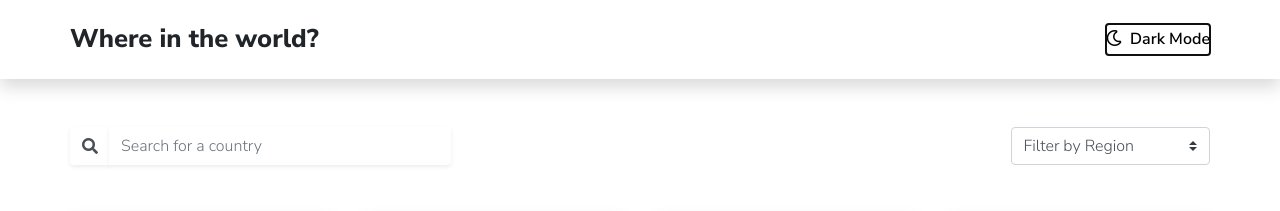
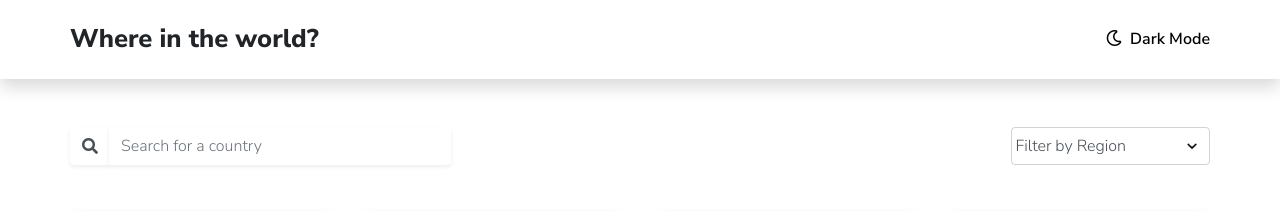
Before and after one commit to macu-dev/rest-countries-api, a website: page index.html in a window 1280 px wide. Both pictures are taken after a click on the button "Dark Mode". Shown: the top 211 px of the page. Drawn offline with nearby package versions, Linux system fonts and the light colour scheme.

Commit message:
se agrego icono, y se cambio el icono al select

```diff
--- a/assets/css/main.css
+++ b/assets/css/main.css
@@ -35,6 +35,10 @@ body{
   font-weight:var(--semiBold);
 }
 
+button:focus{
+  outline:none !important;
+}
+
 
 /* input */
 .form__input {
@@ -45,7 +49,13 @@ body{
 
 .form__select {
   width: 35%;
+  -moz-appearance:none; /* Firefox */
+  -webkit-appearance:none; /* Safari and Chrome */
+  appearance:none;
+  /* background: transparent; */
+  background: #fff url("../img/icons8-expand-arrow-26.png") no-repeat right .75rem center/10px 10px;
 }
+
 
 .form__container {
   flex: 1 1 50%;
--- a/index.html
+++ b/index.html
@@ -14,7 +14,7 @@
   <header class="header p-4 shadow">
     <div class="container p-0 d-flex flex-wrap justify-content-between header__container">
       <h1 class="mb-0 header__title">Where in the world?</h1>
-      <button class="header__button"><i class="far fa-moon mr-1"></i> Dark Mode</button>
+      <button class="header__button" id="mode-dark"><i class="far fa-moon mr-1"></i> Dark Mode</button>
     </div>
   </header>
   <main class="main container p-0 w-100">
@@ -28,7 +28,7 @@
         <input type="text" class="form-control shadow-sm form__input" placeholder="Search for a country" aria-label="Search for a country">
       </fieldset>
       <fieldset class="form__container d-flex justify-content-end">
-        <select class="custom-select form__select" id="inputGroupSelect01">
+        <select class="custom-select form__select p-1" id="inputGroupSelect01">
           <option selected>Filter by Region</option>
           <option value="AFR">Africa</option>
           <option value="AMER">Americas</option>
```
Also changed, not shown: assets/img/icons8-expand-arrow-26.png (added).
